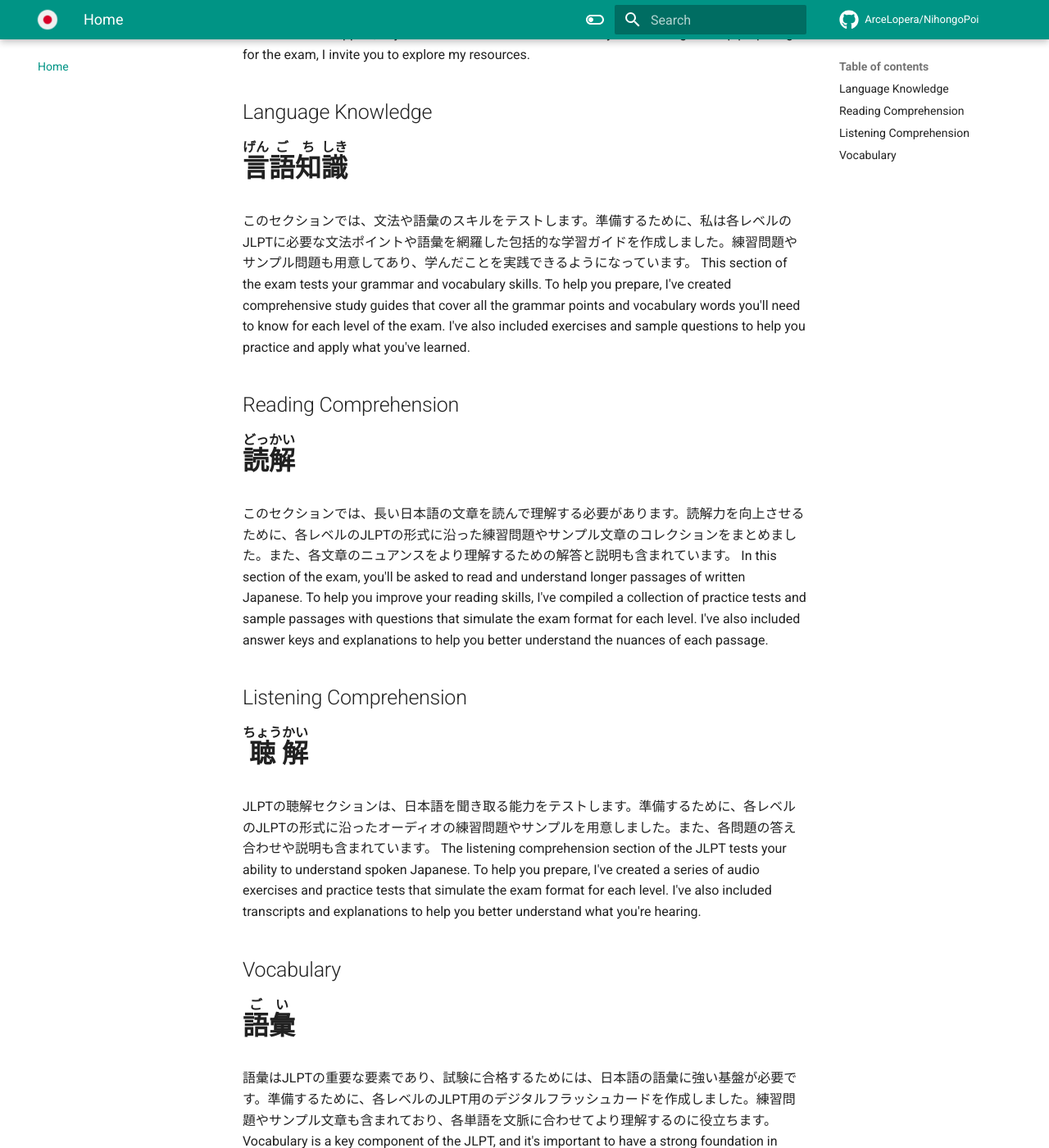
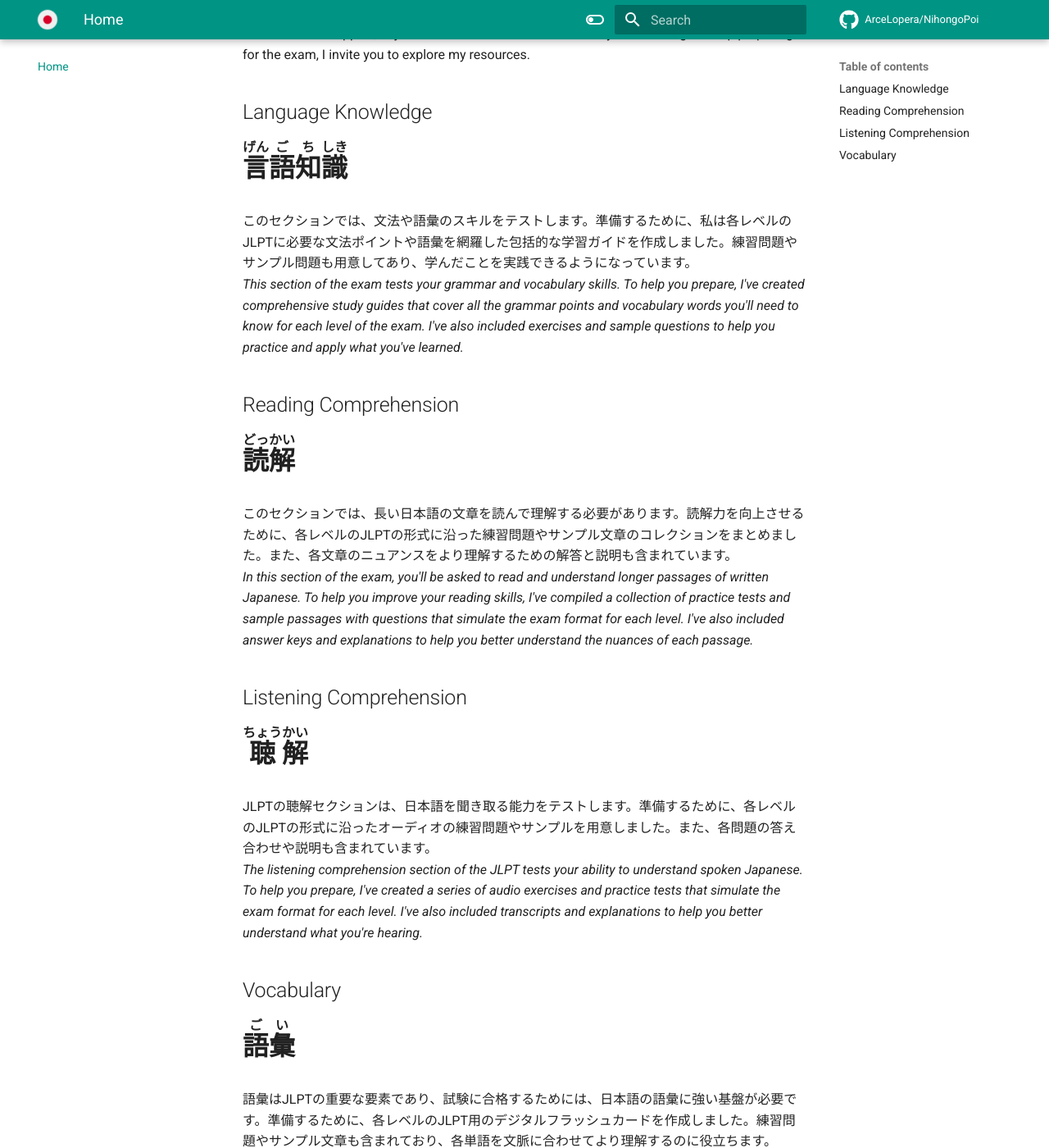
Before and after one commit to ArceLopera/NihongoPoi, an MkDocs documentation site: the page built from docs/index.md, in a window 1280 px wide and 1400 px high, scrolled down 225 px. Shown: the whole window at 82% size. Built offline with MkDocs 1.6.1 and Material for MkDocs 9.7.7, drawn with Linux system fonts in a browser that asks for light colours; comment, search, counter and statistics services are not loaded; some of the changed text lies outside the part shown.

Commit message:
update landing page

```diff
--- a/docs/index.md
+++ b/docs/index.md
@@ -6,16 +6,16 @@ I'm passionate about helping others achieve their language goals, and I believe
 **<ruby>言<rt>げん</rt>語<rt>ご</rt>知<rt>ち</rt>識<rt>しき</rt></ruby>**
 </font>
 </br></br>
-このセクションでは、文法や語彙のスキルをテストします。準備するために、私は各レベルのJLPTに必要な文法ポイントや語彙を網羅した包括的な学習ガイドを作成しました。練習問題やサンプル問題も用意してあり、学んだことを実践できるようになっています。
-This section of the exam tests your grammar and vocabulary skills. To help you prepare, I've created comprehensive study guides that cover all the grammar points and vocabulary words you'll need to know for each level of the exam. I've also included exercises and sample questions to help you practice and apply what you've learned.
+このセクションでは、文法や語彙のスキルをテストします。準備するために、私は各レベルのJLPTに必要な文法ポイントや語彙を網羅した包括的な学習ガイドを作成しました。練習問題やサンプル問題も用意してあり、学んだことを実践できるようになっています。</br>
+*This section of the exam tests your grammar and vocabulary skills. To help you prepare, I've created comprehensive study guides that cover all the grammar points and vocabulary words you'll need to know for each level of the exam. I've also included exercises and sample questions to help you practice and apply what you've learned.*
 
 ## Reading Comprehension
 <font size="+3">
 **<ruby>読<rt>どっ</rt>解<rt>かい</rt></ruby>**
 </font>
 </br></br>
-このセクションでは、長い日本語の文章を読んで理解する必要があります。読解力を向上させるために、各レベルのJLPTの形式に沿った練習問題やサンプル文章のコレクションをまとめました。また、各文章のニュアンスをより理解するための解答と説明も含まれています。
-In this section of the exam, you'll be asked to read and understand longer passages of written Japanese. To help you improve your reading skills, I've compiled a collection of practice tests and sample passages with questions that simulate the exam format for each level. I've also included answer keys and explanations to help you better understand the nuances of each passage.
+このセクションでは、長い日本語の文章を読んで理解する必要があります。読解力を向上させるために、各レベルのJLPTの形式に沿った練習問題やサンプル文章のコレクションをまとめました。また、各文章のニュアンスをより理解するための解答と説明も含まれています。</br>
+*In this section of the exam, you'll be asked to read and understand longer passages of written Japanese. To help you improve your reading skills, I've compiled a collection of practice tests and sample passages with questions that simulate the exam format for each level. I've also included answer keys and explanations to help you better understand the nuances of each passage.*
 
 ## Listening Comprehension
 <font size="+3">
@@ -23,12 +23,12 @@ In this section of the exam, you'll be asked to read and understand longer passa
 </font>
 </br></br>
 JLPTの聴解セクションは、日本語を聞き取る能力をテストします。準備するために、各レベルのJLPTの形式に沿ったオーディオの練習問題やサンプルを用意しました。また、各問題の答え合わせや説明も含まれています。
-The listening comprehension section of the JLPT tests your ability to understand spoken Japanese. To help you prepare, I've created a series of audio exercises and practice tests that simulate the exam format for each level. I've also included transcripts and explanations to help you better understand what you're hearing.
+</br>*The listening comprehension section of the JLPT tests your ability to understand spoken Japanese. To help you prepare, I've created a series of audio exercises and practice tests that simulate the exam format for each level. I've also included transcripts and explanations to help you better understand what you're hearing.*
 
 ## Vocabulary
 <font size="+3">
 **<ruby>語<rt>ご</rt>彙<rt>い</rt></ruby>**
 </font>
 </br></br>
- 語彙はJLPTの重要な要素であり、試験に合格するためには、日本語の語彙に強い基盤が必要です。準備するために、各レベルのJLPT用のデジタルフラッシュカードを作成しました。練習問題やサンプル文章も含まれており、各単語を文脈に合わせてより理解するのに役立ちます。
- Vocabulary is a key component of the JLPT, and it's important to have a strong foundation in Japanese vocabulary to succeed on the exam. To help you prepare, I've created digital flashcards for each level of the JLPT that include exercises and sample sentences to help you better understand how to use each word in context.
+ 語彙はJLPTの重要な要素であり、試験に合格するためには、日本語の語彙に強い基盤が必要です。準備するために、各レベルのJLPT用のデジタルフラッシュカードを作成しました。練習問題やサンプル文章も含まれており、各単語を文脈に合わせてより理解するのに役立ちます。</br>
+ *Vocabulary is a key component of the JLPT, and it's important to have a strong foundation in Japanese vocabulary to succeed on the exam. To help you prepare, I've created digital flashcards for each level of the JLPT that include exercises and sample sentences to help you better understand how to use each word in context.*
```
Also changed, not shown: site/index.html, 1 other file.
